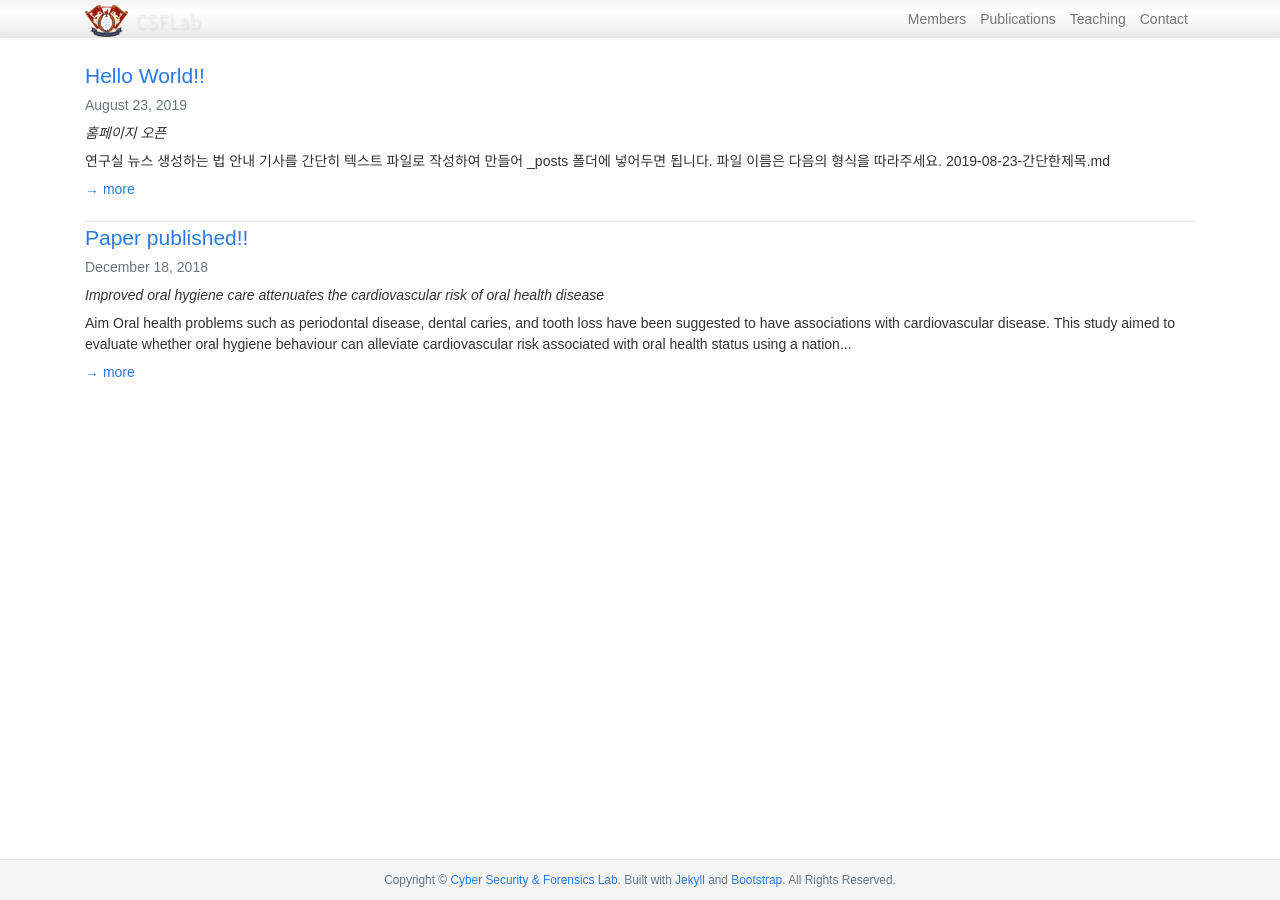
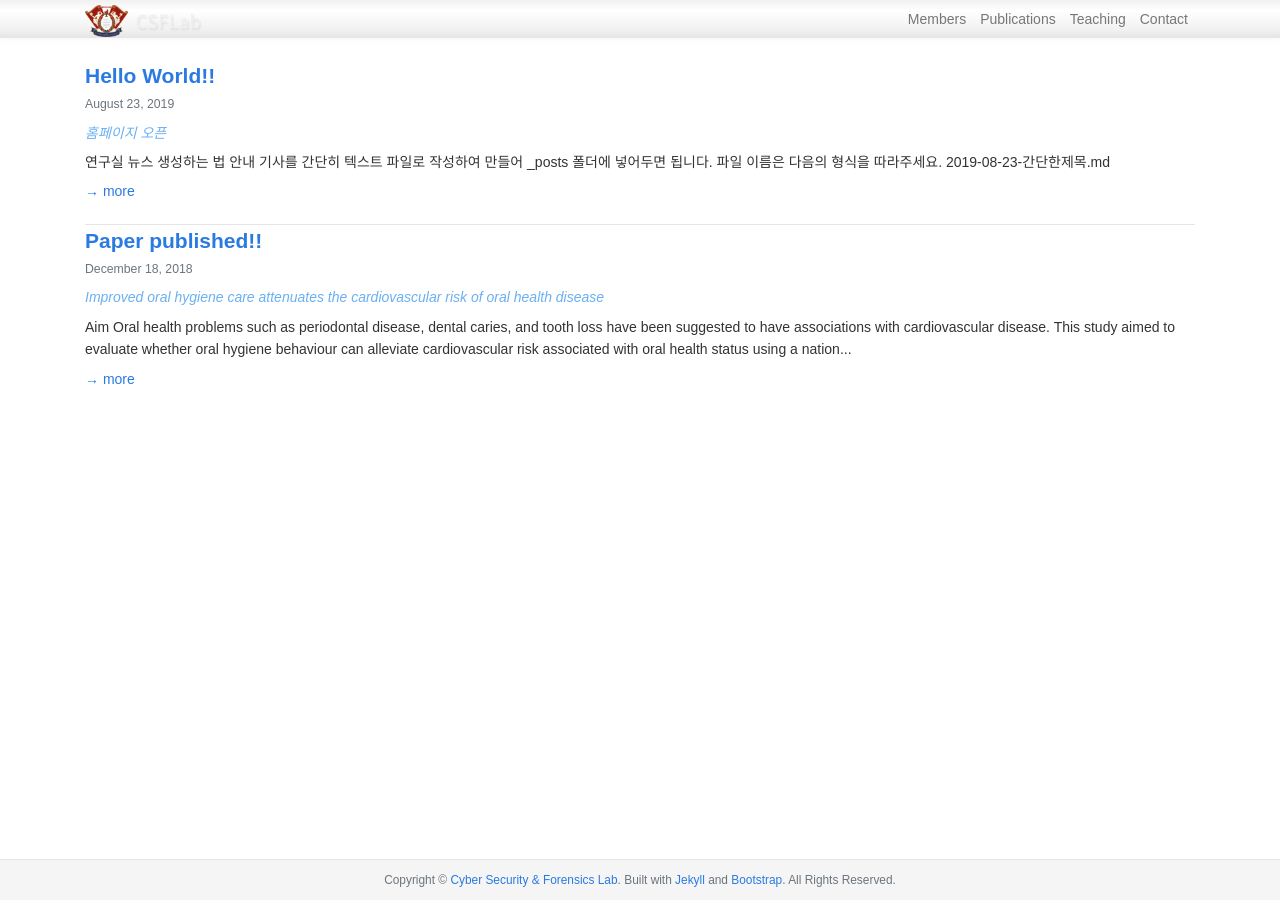
Before and after one commit to csf-lab/csf-lab.github.io, a Jekyll site: the page built from news/index.html, in a window 1280 px wide. Built offline with Jekyll 4.4.1, drawn with Linux system fonts in a browser that asks for light colours; nearby versions of some CDN libraries; some web fonts are replaced; the list of posts is cut into pages by our own code.

Commit message:
Update _layout.scss

```diff
--- a/_sass/_layout.scss
+++ b/_sass/_layout.scss
@@ -527,5 +527,10 @@ body, html {
   color: #f0f0f0;
 }
 
+.news-title   { font-weight: 700; }
+.news-date    { font-size: .875rem; color: #888; }
+.news-subtitle{ color: #6ab0f3; }
+.news-item    { line-height: 1.6; }
+
 /* —— 전역 다크 배경 —— */
 /* body, html { background:#121212 !important;  color:#e0e0e0 !important; } */
```
